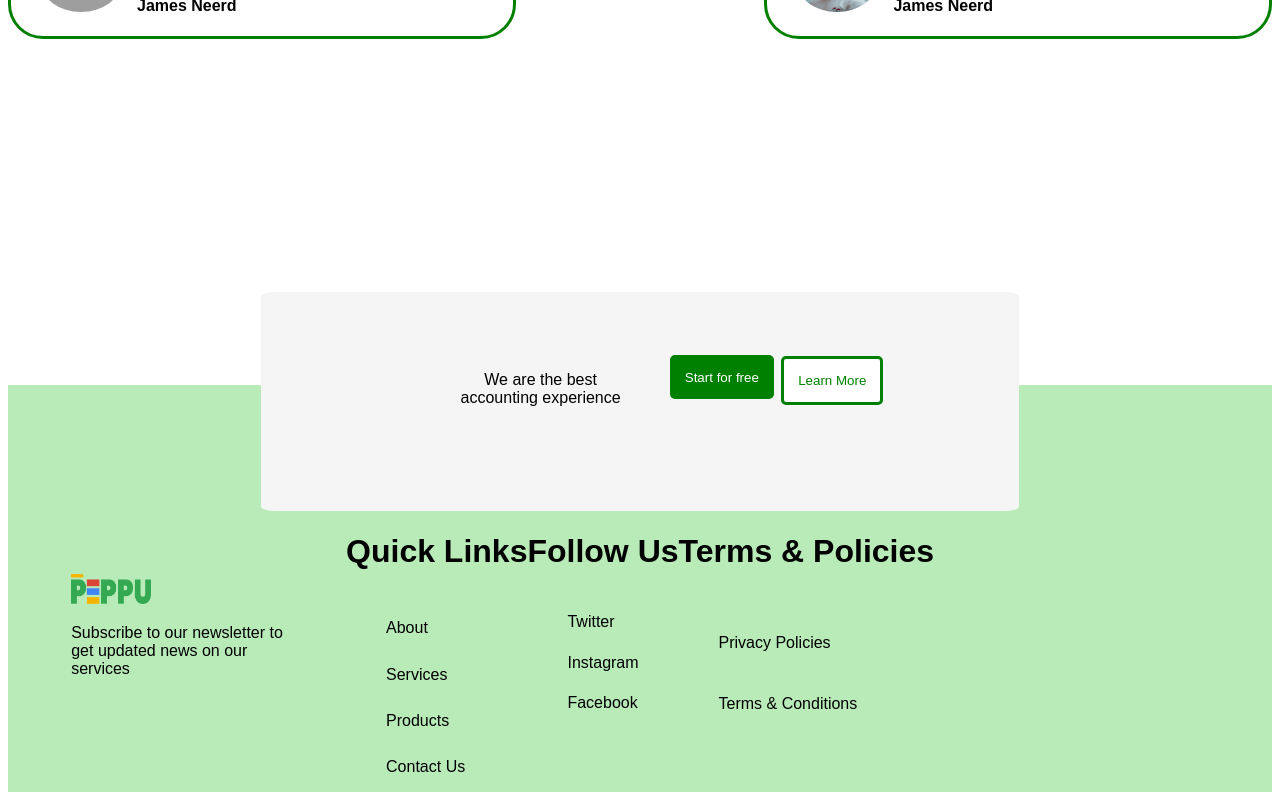
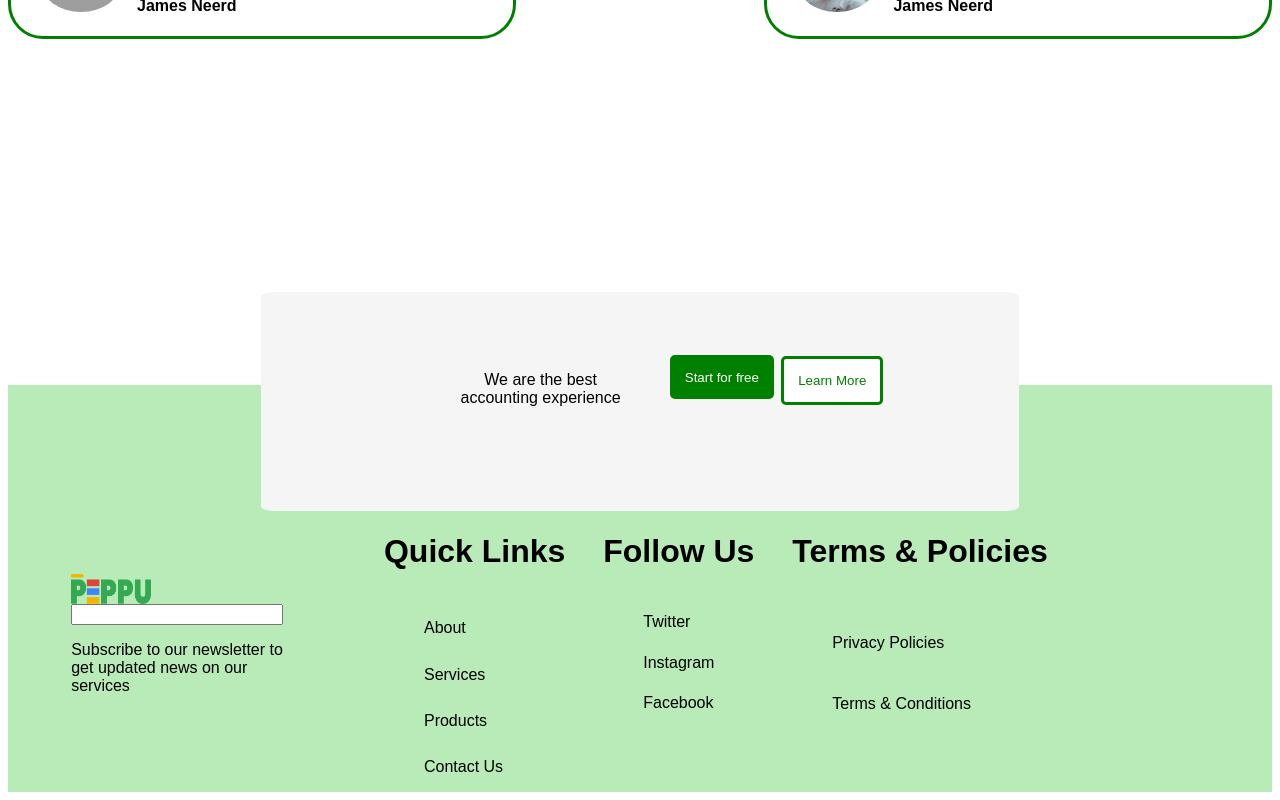
Before and after one commit to Peppu-Group/Peppu-books-frontend, a React (Vite) app: page / in a window 1280 px wide. Shown: the part 2927-3727 px from the top of the page. Built offline with nearby package versions, Linux system fonts and the light colour scheme; grey boxes are pictures that could not be loaded.

Commit message:
re-added the input field for newsletter subscription

```diff
--- a/src/App.css
+++ b/src/App.css
@@ -294,10 +294,13 @@ a{
 .subscribe{
  display: flex;
  flex-direction: row;
+ gap: 3%;
  padding-top: 10%;
  background-color: rgb(184, 235, 184);
 }
 .subscribe-body{
+    display: flex;
+    flex-direction: column;
     padding-right: 5%;
     padding-left: 5%;
     padding-top: 5%;
--- a/src/Pages/Homepage.jsx
+++ b/src/Pages/Homepage.jsx
@@ -230,7 +230,7 @@ const Homepage = () => {
               <div className='subscribe'>
                 <div className="subscribe-body">
                 <img src={IMG_2437} style={{width: 80, height: 30}} />
-
+                    <input />
                   <p>Subscribe to our newsletter to <br/> get updated news on our <br/> services</p>
 
                 </div>
```
